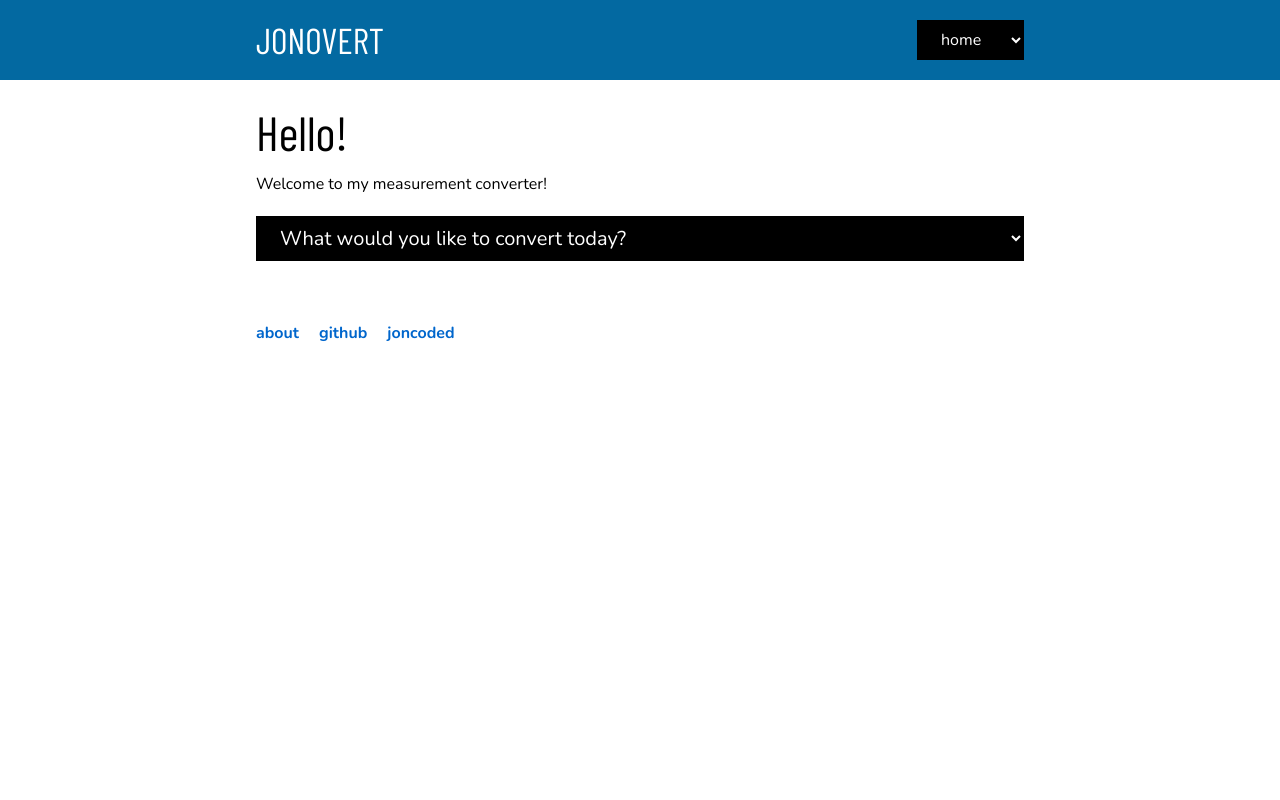
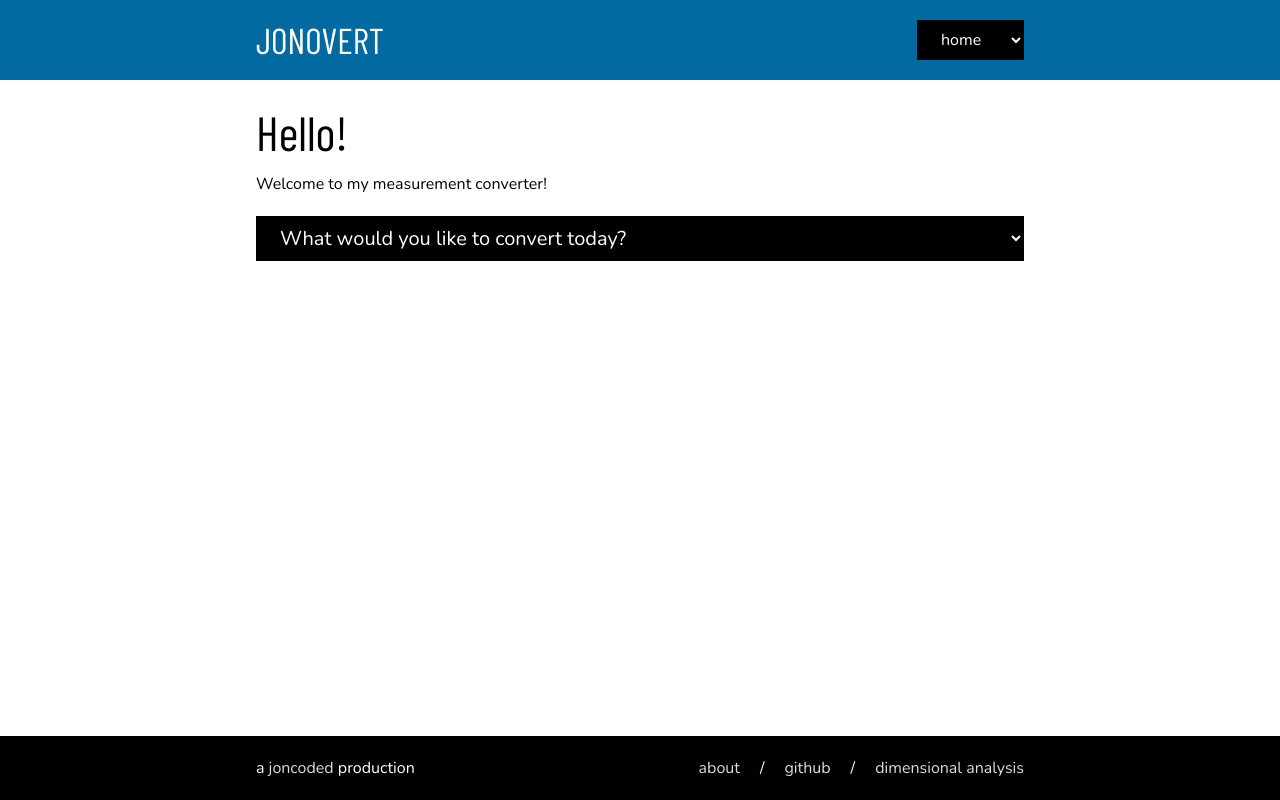
Before and after one commit to joncoded/jonovert, a Next.js app: page / in a window 1280 px wide. Built offline with nearby package versions, Linux system fonts and the light colour scheme; a web font is replaced by a local one.

Commit message:
adding footer-tail component

```diff
--- a/app/global.css
+++ b/app/global.css
@@ -36,3 +36,11 @@ main h2 {
 [class$="-section"] {
   margin: 40px 0;
 }
+
+footer a {
+  color: #dddddd;
+}
+
+footer a:hover {
+  text-decoration: underline;
+}
--- a/app/layout.tsx
+++ b/app/layout.tsx
@@ -1,5 +1,6 @@
+import "./global.css"
 import Head from "../components/head"
-import "./global.css"
+import Tail from "../components/tail"
 
 export const metadata = {
   title: 'jonovert',
@@ -13,9 +14,10 @@ export default function RootLayout({
 }) {
   return (
     <html lang="en">
-      <body>
+      <body className="min-h-screen">
         <Head />
         {children}
+        <Tail />
       </body>
     </html>
   )
--- a/app/page.tsx
+++ b/app/page.tsx
@@ -30,11 +30,7 @@ export default function Home() {
         <option value="/time">time</option>
       </select>
 
-      <div className="flex flex-col sm:flex-row gap-5 mt-10">
-        <Link href="/about">about</Link>
-        <Link href="https://github.com/joncoded/jonovert">github</Link>
-        <Link href="https://github.com/joncoded/jonovert">joncoded</Link>
-      </div>
+
 
 
     </MainDiv>
--- /dev/null
+++ b/components/tail.tsx
@@ -0,0 +1,22 @@
+'use client'
+
+import Link from "next/link"
+
+export default function Tail() {
+
+  return (
+    <footer className="tail-wrap w-full bg-black text-white p-5 sticky top-[100vh]">
+      <div className="tail-prop max-w-screen-md mx-auto flex justify-between items-start">
+        <div>a <Link href="https://github.com/joncoded/jonovert">joncoded</Link> production</div>
+        <div className="flex flex-col gap-2">
+          <div className="flex flex-col sm:flex-row gap-5">
+            <Link href="/about">about</Link>
+            / <Link href="https://github.com/joncoded/jonovert" target="_blank">github</Link>
+            / <Link href="https://en.wikipedia.org/wiki/Dimensional_analysis" target="_blank">dimensional analysis</Link>
+          </div>
+        </div>
+      </div>
+    </footer>
+  )
+
+}
```
